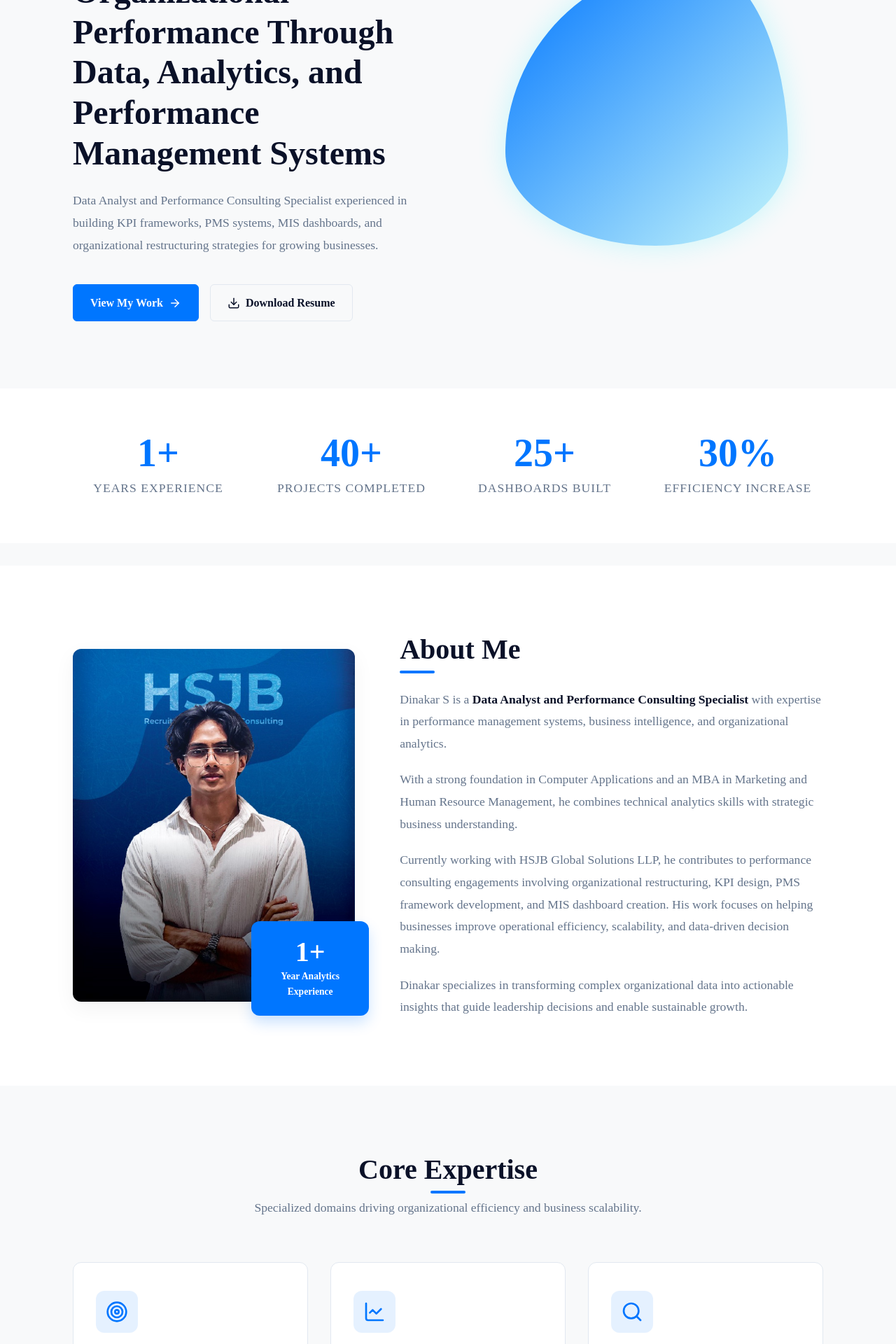
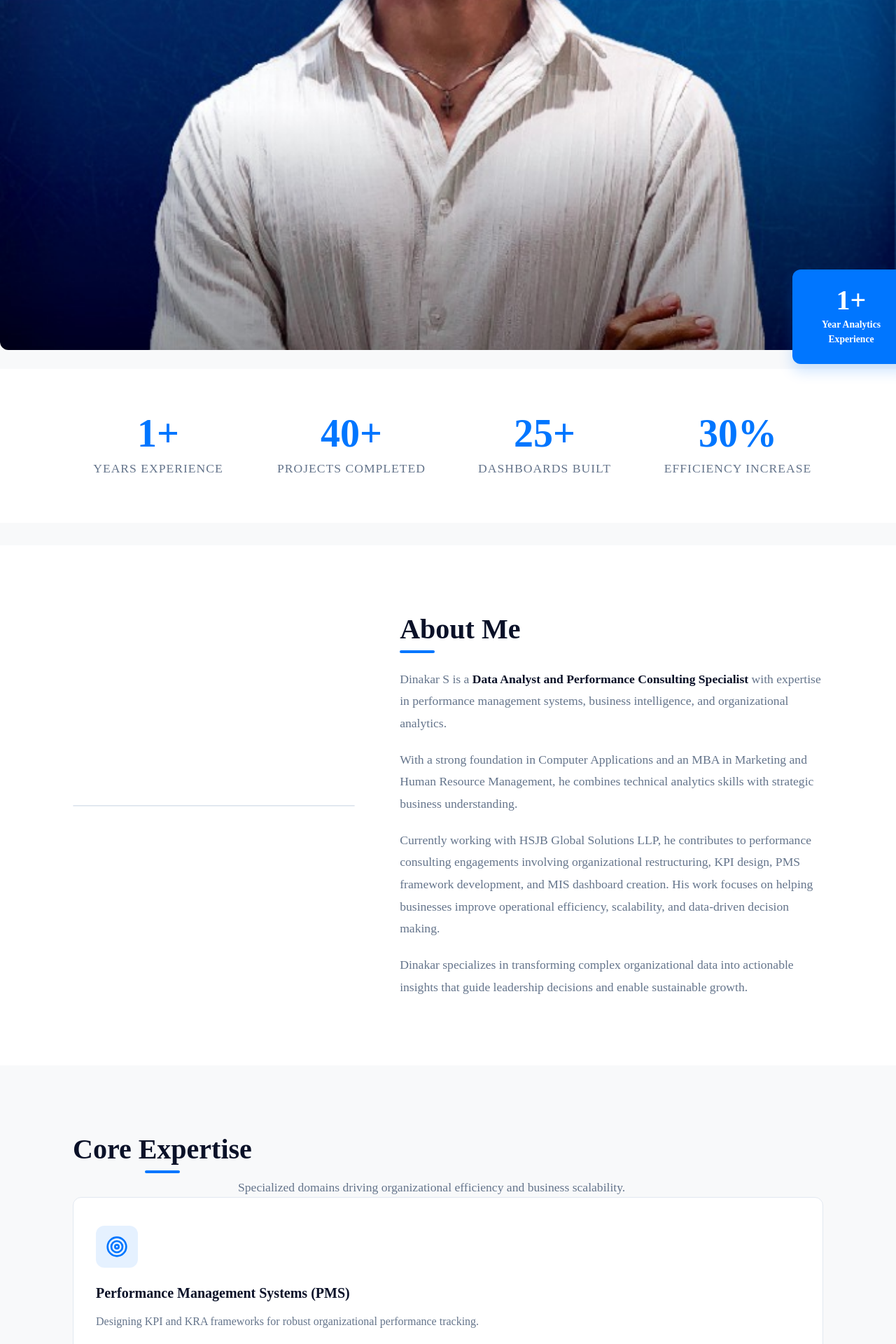
Before and after one commit to dinakardinu26/Dinakar-Personal-Portfolio, a Next.js app: page / in a window 1280 px wide. Shown: the part 300-2220 px from the top of the page at 70% size. Built offline with nearby package versions, Linux system fonts and the light colour scheme.

Commit message:
Enhancement: Add Framer Motion scroll reveal and stagger animations

```diff
--- a/package.json
+++ b/package.json
@@ -9,6 +9,7 @@
     "lint": "eslint"
   },
   "dependencies": {
+    "framer-motion": "^12.37.0",
     "lucide-react": "^0.577.0",
     "next": "16.1.7",
     "next-themes": "^0.4.6",
--- a/src/app/page.js
+++ b/src/app/page.js
@@ -11,20 +11,31 @@ import Education from "@/components/Education";
 import BlogInsights from "@/components/BlogInsights";
 import Contact from "@/components/Contact";
 import AnimatedStats from "@/components/AnimatedStats";
+import { FadeIn, FadeInStaggerItem } from "@/components/animations/FadeIn";
 
 export default function Home() {
   return (
     <>
       <section className={styles.hero} id="home">
         <div className={`container ${styles.heroContainer}`}>
-          <div className={styles.heroContent}>
+          <FadeIn delay={0.1} staggerChildren={0.2} className={styles.heroContent}>
+            <FadeInStaggerItem direction="up">
               <div className={styles.badge}>PMS Framework Designer</div>
+            </FadeInStaggerItem>
+
+            <FadeInStaggerItem direction="up">
               <h1 className={styles.headline}>
                 Transforming Organizational Performance Through Data, Analytics, and Performance Management Systems
               </h1>
+            </FadeInStaggerItem>
+
+            <FadeInStaggerItem direction="up">
               <p className={styles.subheadline}>
                 Data Analyst and Performance Consulting Specialist experienced in building KPI frameworks, PMS systems, MIS dashboards, and organizational restructuring strategies for growing businesses.
               </p>
+            </FadeInStaggerItem>
+
+            <FadeInStaggerItem direction="up">
               <div className={styles.ctaGroup}>
                 <Link href="#projects" className={styles.primaryBtn}>
                   View My Work <ArrowRight size={18} />
@@ -33,11 +44,12 @@ export default function Home() {
                   <Download size={18} /> Download Resume
                 </a>
               </div>
-          </div>
-          <div className={styles.heroGraphic}>
+            </FadeInStaggerItem>
+          </FadeIn>
+          <FadeIn direction="left" delay={0.6} className={styles.heroGraphic}>
             {/* We will add an animated graphic or abstract shape here */}
             <div className={styles.abstractShape}></div>
-          </div>
+          </FadeIn>
         </div>
       </section>
 
--- a/src/components/About.js
+++ b/src/components/About.js
@@ -1,11 +1,12 @@
 import Image from "next/image";
 import styles from "./About.module.css";
+import { FadeIn, FadeInStaggerItem } from "./animations/FadeIn";
 
 export default function About() {
   return (
     <section id="about" className={styles.aboutSection}>
       <div className={`container ${styles.aboutContainer}`}>
-        <div className={styles.imageWrapper}>
+        <FadeIn direction="right" delay={0.2} className={styles.imageWrapper}>
           <div className={styles.imagePlaceholder}>
             <Image
               src="/dinakar-photo.jpg"
@@ -19,24 +20,39 @@ export default function About() {
             <span className={styles.years}>1+</span>
             <span className={styles.text}>Year Analytics Experience</span>
           </div>
-        </div>
-        <div className={styles.contentWrapper}>
+        </FadeIn>
+
+        <FadeIn direction="up" delay={0.4} staggerChildren={0.2} className={styles.contentWrapper}>
+          <FadeInStaggerItem>
             <h2 className={styles.heading}>About Me</h2>
+          </FadeInStaggerItem>
+
           <div className={styles.description}>
+            <FadeInStaggerItem>
               <p>
                 Dinakar S is a <strong>Data Analyst and Performance Consulting Specialist</strong> with expertise in performance management systems, business intelligence, and organizational analytics.
               </p>
+            </FadeInStaggerItem>
+
+            <FadeInStaggerItem>
               <p>
                 With a strong foundation in Computer Applications and an MBA in Marketing and Human Resource Management, he combines technical analytics skills with strategic business understanding.
               </p>
+            </FadeInStaggerItem>
+
+            <FadeInStaggerItem>
               <p>
                 Currently working with HSJB Global Solutions LLP, he contributes to performance consulting engagements involving organizational restructuring, KPI design, PMS framework development, and MIS dashboard creation. His work focuses on helping businesses improve operational efficiency, scalability, and data-driven decision making.
               </p>
+            </FadeInStaggerItem>
+
+            <FadeInStaggerItem>
               <p>
                 Dinakar specializes in transforming complex organizational data into actionable insights that guide leadership decisions and enable sustainable growth.
               </p>
+            </FadeInStaggerItem>
           </div>
-        </div>
+        </FadeIn>
       </div>
     </section>
   );
--- a/src/components/Experience.js
+++ b/src/components/Experience.js
@@ -1,5 +1,6 @@
 import styles from "./Experience.module.css";
 import { Briefcase } from "lucide-react";
+import { FadeIn, FadeInStaggerItem } from "./animations/FadeIn";
 
 export default function Experience() {
   const experiences = [
@@ -42,14 +43,15 @@ export default function Experience() {
   return (
     <section id="experience" className={styles.experienceSection}>
       <div className="container">
-        <div className={styles.header}>
+        <FadeIn direction="up" className={styles.header}>
           <h2 className={styles.heading}>Professional Experience</h2>
           <p className={styles.subheading}>A track record of driving operational efficiency and organizational scalability.</p>
-        </div>
+        </FadeIn>
 
-        <div className={styles.timeline}>
+        <FadeIn staggerChildren={0.3} delay={0.2} className={styles.timeline}>
           {experiences.map((exp, idx) => (
-            <div key={idx} className={styles.timelineItem}>
+            <FadeInStaggerItem key={idx} direction={idx % 2 === 0 ? "right" : "left"}>
+              <div className={styles.timelineItem}>
                 <div className={styles.timelineIcon}>
                   <Briefcase size={20} />
                 </div>
@@ -64,8 +66,9 @@ export default function Experience() {
                   </ul>
                 </div>
               </div>
+            </FadeInStaggerItem>
           ))}
-        </div>
+        </FadeIn>
       </div>
     </section>
   );
--- a/src/components/Expertise.js
+++ b/src/components/Expertise.js
@@ -1,5 +1,6 @@
 import styles from "./Expertise.module.css";
 import { LineChart, LayoutDashboard, Target, Users, Search, ShoppingBag, Bot } from "lucide-react";
+import { FadeIn, FadeInStaggerItem } from "./animations/FadeIn";
 
 export default function Expertise() {
   const expertiseItems = [
@@ -43,20 +44,22 @@ export default function Expertise() {
   return (
     <section id="expertise" className={styles.expertiseSection}>
       <div className="container">
-        <div className={styles.header}>
+        <FadeIn direction="up" className={styles.header}>
           <h2 className={styles.heading}>Core Expertise</h2>
           <p className={styles.subheading}>Specialized domains driving organizational efficiency and business scalability.</p>
-        </div>
+        </FadeIn>
 
-        <div className={styles.grid}>
+        <FadeIn staggerChildren={0.1} delay={0.2} className={styles.grid}>
           {expertiseItems.map((item, index) => (
-            <div key={index} className={styles.card}>
-              <div className={styles.iconWrapper}>{item.icon}</div>
-              <h3 className={styles.cardTitle}>{item.title}</h3>
-              <p className={styles.cardDesc}>{item.description}</p>
-            </div>
+            <FadeInStaggerItem key={index} direction="up">
+              <div className={styles.card}>
+                <div className={styles.iconWrapper}>{item.icon}</div>
+                <h3 className={styles.cardTitle}>{item.title}</h3>
+                <p className={styles.cardDesc}>{item.description}</p>
+              </div>
+            </FadeInStaggerItem>
           ))}
-        </div>
+        </FadeIn>
       </div>
     </section>
   );
--- a/src/components/Projects.js
+++ b/src/components/Projects.js
@@ -1,5 +1,6 @@
 import styles from "./Projects.module.css";
 import { ArrowUpRight } from "lucide-react";
+import { FadeIn, FadeInStaggerItem } from "./animations/FadeIn";
 
 export default function Projects() {
   const projects = [
@@ -22,14 +23,15 @@ export default function Projects() {
   return (
     <section id="projects" className={styles.projectsSection}>
       <div className="container">
-        <div className={styles.header}>
+        <FadeIn direction="up" className={styles.header}>
           <h2 className={styles.heading}>Featured Projects</h2>
           <p className={styles.subheading}>Showcasing high-impact consulting engagements and data-driven solutions.</p>
-        </div>
+        </FadeIn>
 
-        <div className={styles.grid}>
+        <FadeIn staggerChildren={0.2} delay={0.2} className={styles.grid}>
           {projects.map((project, idx) => (
-            <div key={idx} className={styles.card}>
+            <FadeInStaggerItem key={idx} direction="up">
+              <div className={styles.card}>
                 <div className={styles.cardContent}>
                   <h3 className={styles.cardTitle}>{project.title}</h3>
                   <p className={styles.cardDesc}>{project.description}</p>
@@ -53,8 +55,9 @@ export default function Projects() {
                   </a>
                 </div>
               </div>
+            </FadeInStaggerItem>
           ))}
-        </div>
+        </FadeIn>
       </div>
     </section>
   );
--- a/src/components/TechnicalSkills.js
+++ b/src/components/TechnicalSkills.js
@@ -1,5 +1,6 @@
 import styles from "./TechnicalSkills.module.css";
 import { Database, TrendingUp, PieChart, Layers, Settings, MonitorPlay } from "lucide-react";
+import { FadeIn, FadeInStaggerItem } from "./animations/FadeIn";
 
 export default function TechnicalSkills() {
   const categories = [
@@ -33,14 +34,15 @@ export default function TechnicalSkills() {
   return (
     <section id="skills" className={styles.skillsSection}>
       <div className="container">
-        <div className={styles.header}>
+        <FadeIn direction="up" className={styles.header}>
           <h2 className={styles.heading}>Technical Arsenal</h2>
           <p className={styles.subheading}>Comprehensive toolset for extracting insights, building dashboards, and automating workflows.</p>
-        </div>
+        </FadeIn>
 
-        <div className={styles.skillsGrid}>
+        <FadeIn staggerChildren={0.15} delay={0.2} className={styles.skillsGrid}>
           {categories.map((cat, idx) => (
-            <div key={idx} className={styles.skillCategory}>
+            <FadeInStaggerItem key={idx} direction="up">
+              <div className={styles.skillCategory}>
                 <div className={styles.catHeader}>
                   {cat.icon}
                   <h3>{cat.name}</h3>
@@ -51,8 +53,9 @@ export default function TechnicalSkills() {
                   ))}
                 </ul>
               </div>
+            </FadeInStaggerItem>
           ))}
-        </div>
+        </FadeIn>
       </div>
     </section>
   );
--- /dev/null
+++ b/src/components/animations/FadeIn.js
@@ -0,0 +1,73 @@
+"use client";
+
+import { motion } from "framer-motion";
+import { useEffect, useState } from "react";
+
+export const FadeIn = ({ children, delay = 0, direction = "up", duration = 0.5, staggerChildren = 0 }) => {
+  const [mounted, setMounted] = useState(false);
+
+  useEffect(() => {
+    setMounted(true);
+  }, []);
+
+  const directions = {
+    up: { y: 40, opacity: 0 },
+    down: { y: -40, opacity: 0 },
+    left: { x: 40, opacity: 0 },
+    right: { x: -40, opacity: 0 },
+    none: { opacity: 0 }
+  };
+
+  const containerVariants = {
+    hidden: directions[direction],
+    show: {
+      x: 0,
+      y: 0,
+      opacity: 1,
+      transition: {
+        duration: duration,
+        delay: delay,
+        ease: "easeOut",
+        staggerChildren: staggerChildren,
+      }
+    }
+  };
+
+  if (!mounted) {
+    // Avoid hydration mismatch by rendering static content on server
+    return <div style={{ opacity: 0 }}>{children}</div>;
+  }
+
+  return (
+    <motion.div
+      initial="hidden"
+      whileInView="show"
+      viewport={{ once: true, margin: "-100px" }}
+      variants={containerVariants}
+    >
+      {children}
+    </motion.div>
+  );
+};
+
+export const FadeInStaggerItem = ({ children, direction = "up", duration = 0.5 }) => {
+  const directions = {
+    up: { y: 20, opacity: 0 },
+    down: { y: -20, opacity: 0 },
+    left: { x: 20, opacity: 0 },
+    right: { x: -20, opacity: 0 },
+    none: { opacity: 0 }
+  };
+
+  const itemVariants = {
+    hidden: directions[direction],
+    show: {
+      x: 0,
+      y: 0,
+      opacity: 1,
+      transition: { duration: duration, ease: "easeOut" }
+    }
+  };
+
+  return <motion.div variants={itemVariants}>{children}</motion.div>;
+};
```
Also changed, not shown: 1 other file (tests, documents, lock files or other folders). Lines whose indentation alone changed are shown as unchanged.
